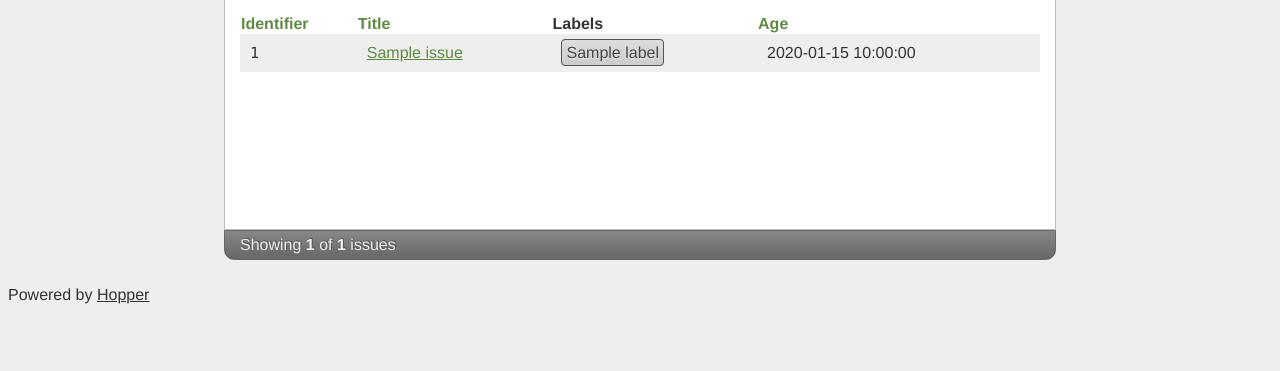
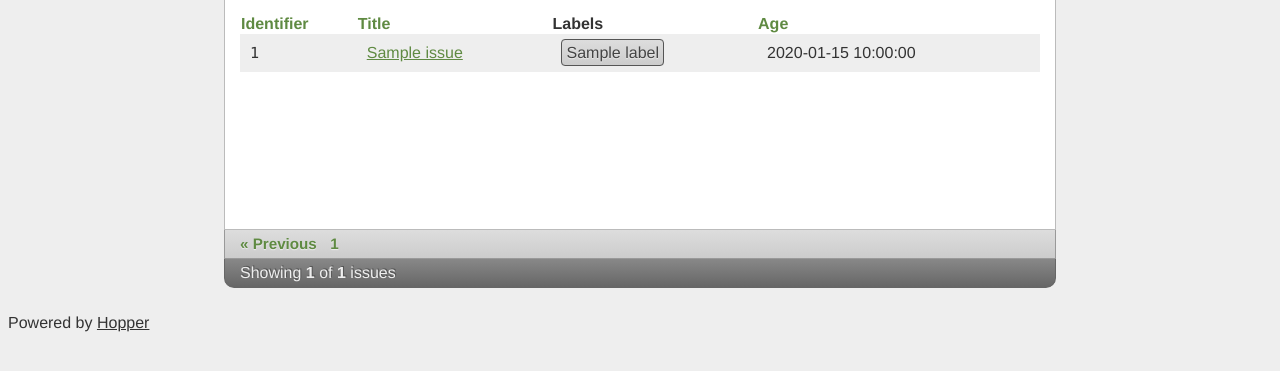
Before and after one commit to ndreynolds/hopper, a Flask app: template hopper/web/templates/issues.html in a window 1280 px wide. Shown: the part 201-572 px from the top of the page. Run offline with Flask 2, Linux system fonts and the light colour scheme; the template is opened without the code that fills it: most values are stand-ins (such as "Sample title", 1, 10 or a date in 2020).

Commit message:
Adds paging to web UI, some help for it in Tracker class

```diff
--- a/hopper/web/manage.py
+++ b/hopper/web/manage.py
@@ -1,3 +1,6 @@
+# For development
+import sys
+sys.path.insert(0, '/home/ndreynolds/repos/hopper2')
 from hopper.web.app import app
 
 def start(path, port=5000, debug=False, external=False):
@@ -27,4 +30,4 @@ def start(path, port=5000, debug=False, external=False):
         app.run(port=port)
 
 if __name__ == '__main__':
-    start('/Users/ndreynolds/trackers/hopper', debug=True)
+    start('/home/ndreynolds/trackers/test2', debug=True)
--- a/hopper/web/static/css/style.css
+++ b/hopper/web/static/css/style.css
@@ -101,6 +101,7 @@ div#content-footer {
   border-bottom-left-radius: 10px;
   border-bottom-right-radius: 10px;
   border: 1px solid #666;
+  border-top: none;
   color: #eee;
   text-shadow: 1px -1px #555555;
 }
@@ -523,3 +524,13 @@ span.hq {
   vertical-align: super;
   font-weight: bold;
 }
+div#paging a {
+  text-decoration: none;
+  color: #5f8a42;
+  font-weight: bold;
+  text-shadow: 0 1px 1px #eee;
+  font-size: 95%;
+}
+div#paging a.cur-page {
+  color: #444;
+}
--- a/hopper/web/static/css/style.less
+++ b/hopper/web/static/css/style.less
@@ -130,6 +130,7 @@ div#content-footer {
     border-bottom-left-radius:10px;
     border-bottom-right-radius:10px;
     border:1px solid #666;
+    border-top:none;
     color:#eee;
     text-shadow:1px -1px #555;
 }
@@ -536,3 +537,15 @@ span.hq {
     vertical-align: super;
     font-weight:bold;
 }
+
+div#paging a {
+    text-decoration:none;
+    color: @hopper-green;
+    font-weight:bold;
+    text-shadow: 0 1px 1px #eee;
+    font-size:95%;
+}
+
+div#paging a.cur-page {
+    color: #444;
+}
--- a/hopper/web/static/js/filter.js
+++ b/hopper/web/static/js/filter.js
@@ -2,13 +2,9 @@ var Filter;
 Filter = (function() {
   function Filter() {
     var base, that;
-    base = '<div class="content-bar">';
-    if ($('.content-bar').length) {
-      $('.content-bar').last().after(base);
-    } else {
-      $('#content-header').after(base);
-    }
-    this.el = $('.content-bar').last();
+    base = '<div class="content-bar filter">';
+    $('#content').before(base);
+    this.el = $('.filter').last();
     this.set();
     that = this;
     $(this.el.find('select')).live('change', function() {
--- a/hopper/web/templates/issues.html
+++ b/hopper/web/templates/issues.html
@@ -78,6 +78,29 @@
         {% endif %}
     </table>
 </div>
+{% if pages %}
+<div class="content-bar">
+    <div id="paging">
+        {% if page != 1 %}
+            <a href="{{ url_for('issues.index', status=status, page=(page-1)) }}">&laquo; Previous</a>
+        {% endif %}
+        &nbsp;
+        {% for p in pages %}
+            {% if not p %}
+                &nbsp;...&nbsp;
+            {% elif p == page %}
+                <a class="cur-page" href="{{ url_for('issues.index', status=status, page=p) }}">{{ p }}</a>
+            {% else %}
+                <a href="{{ url_for('issues.index', status=status, page=p) }}">{{ p }}</a>
+            {% endif %}
+        {% endfor %}
+        &nbsp;
+        {% if page != num_pages %}
+            <a href="{{ url_for('issues.index', status=status, page=(page+1)) }}">Next &raquo;</a>
+        {% endif %}
+    </div>
+</div>
+{% endif %}
 <div id="content-footer">
     Showing <b>{{ issues_|count }}</b> of <b>{{ issues_|count }}</b> issues
 </div>
--- a/hopper/web/templates/new.html
+++ b/hopper/web/templates/new.html
@@ -1,6 +1,6 @@
 {% extends 'base.html' %}
 {% block body %}
-<script type="text/javascript" src="{{ url_for('.static', filename='js/new.js') }}"></script>
+<script type="text/javascript" src="{{ url_for('static', filename='js/new.js') }}"></script>
 <div id="content-header">New Issue</div>
 <div id="content">
     <form method="post">
```
Also changed, not shown: hopper/tracker.py (+18 -3 lines), hopper/web/views/issues.py (+50 -10 lines), 1 other file.
